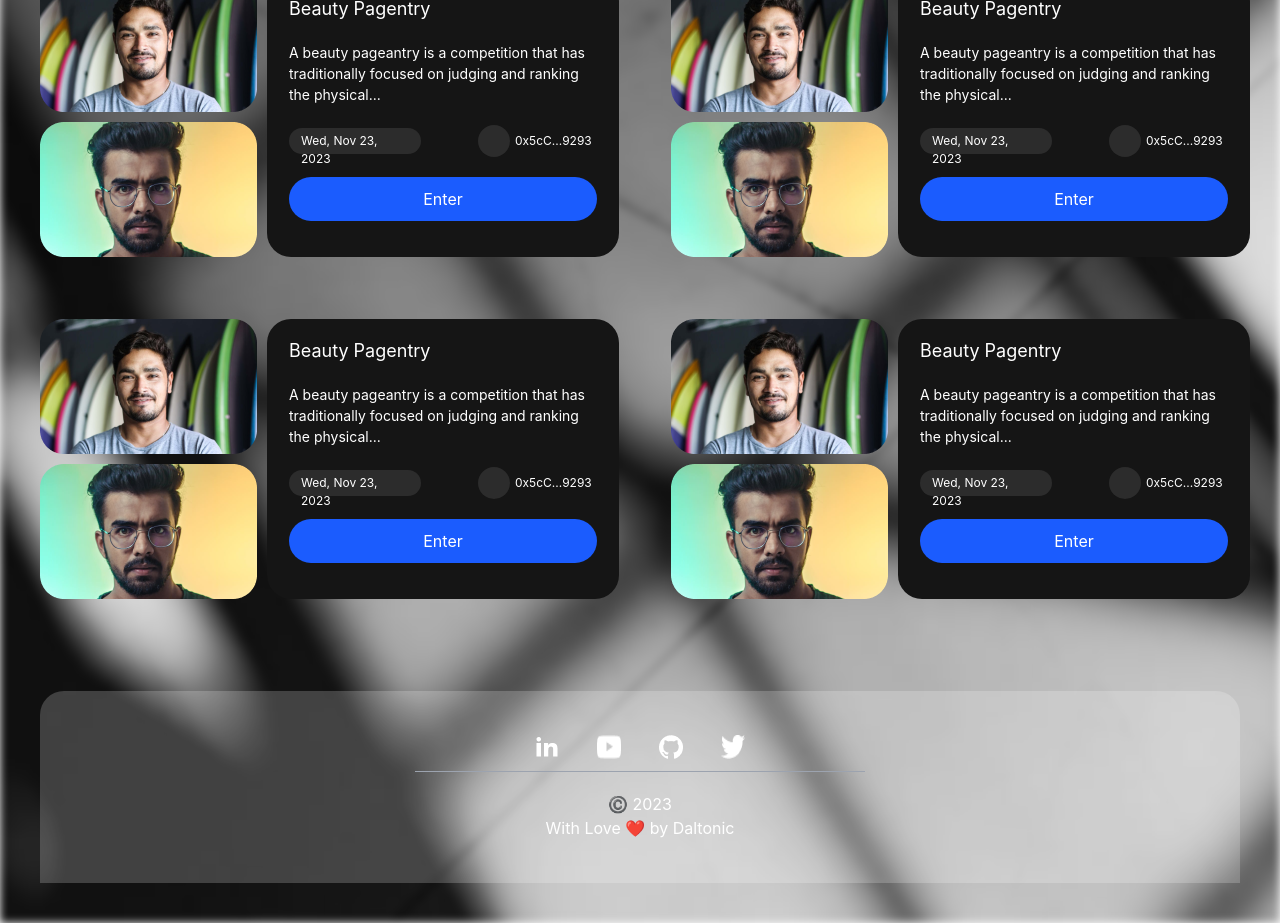
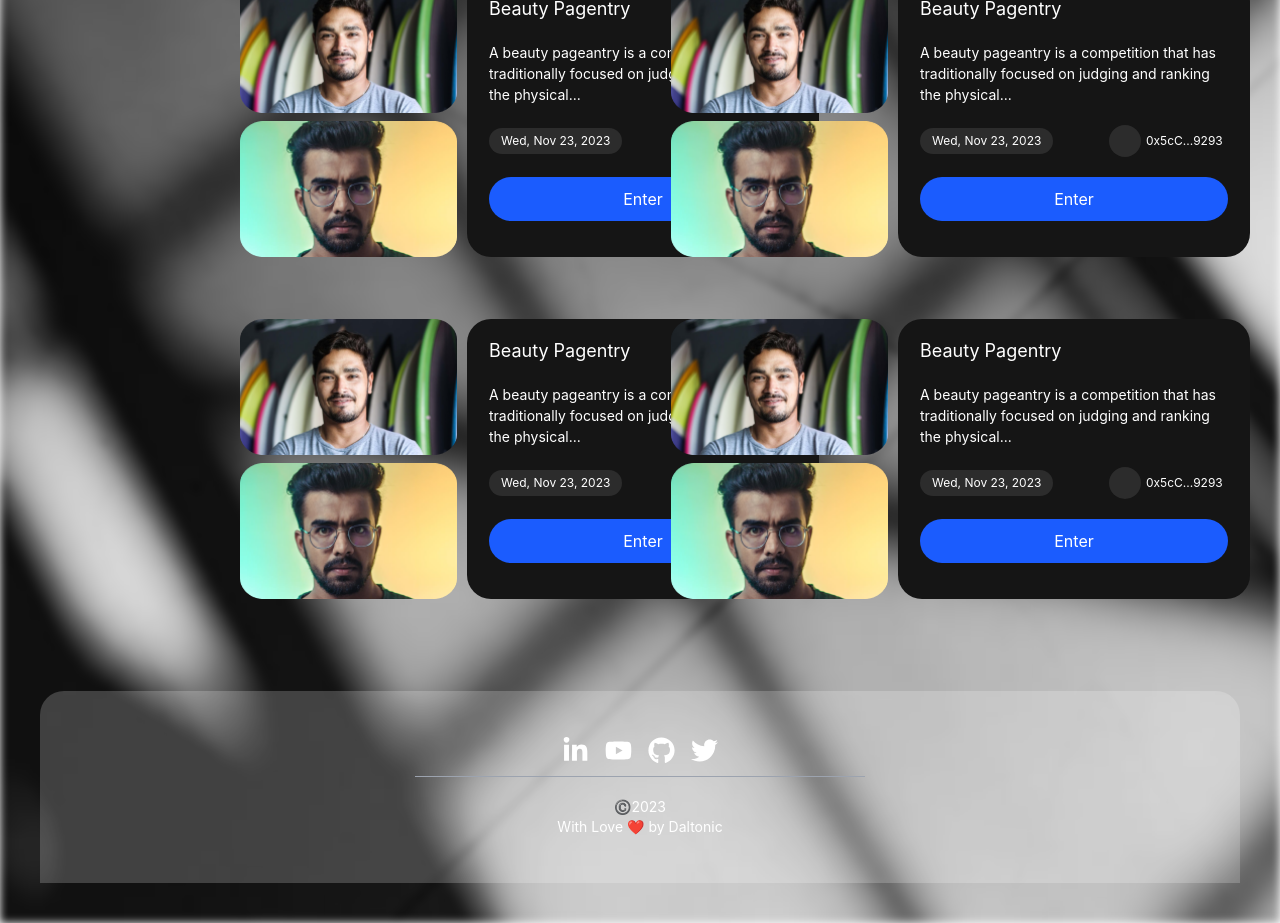
Before and after one commit to Kavorix/Dapp-Vote, a Next.js app: page / in a window 1280 px wide. Shown: the part 520-1443 px from the top of the page. Built offline with nearby package versions, Linux system fonts and the light colour scheme.

Commit message:
improves responsive home interface

```diff
--- a/components/Footer.tsx
+++ b/components/Footer.tsx
@@ -1,27 +1,26 @@
 import React from 'react'
+import { FaGithub, FaLinkedinIn, FaTwitter, FaYoutube } from 'react-icons/fa'
 
 const Footer = () => {
-    return (
-        <footer className="w-full h-[192px] py-[37px]
-             rounded-t-[24px]
-             flex flex-col items-center justify-center
-              bg-white bg-opacity-20 px-5">
+  return (
+    <footer
+      className="w-full h-[192px] py-[37px]
+      rounded-t-[24px] flex flex-col items-center justify-center
+      bg-white bg-opacity-20 px-5"
+    >
+      <div className="flex justify-center items-center space-x-4">
+        <FaLinkedinIn size={27} />
+        <FaYoutube size={27} />
+        <FaGithub size={27} />
+        <FaTwitter size={27} />
+      </div>
 
-            <div className="w-[210px] h-[24px] gap-[38px] flex ">
-                <img src="./assets/images/icomoon-free_linkedin2.png" alt="" />
-                <img src="./assets/images/Vector (1).png" alt="" />
-                <img src="./assets/images/Vector (2).png" alt="" />
-                <img src="./assets/images/Vector (3).png" alt="" />
-            </div>
+      <hr className="w-full sm:w-[450px] border-t border-gray-400 mt-3" />
 
-            <hr className="w-full sm:w-[450px] border-t border-gray-400 mt-3" />
-
-            <p className="text-[16px] font-[500px] mt-5">©️ 2023</p>
-            <p className="text-[16px] font-[500px]">With Love ❤️ by Daltonic</p>
-
-        </footer>
-
-    )
+      <p className="text-sm font-[500px] mt-5">©️{new Date().getFullYear()}</p>
+      <p className="text-sm font-[500px]">With Love ❤️ by Daltonic</p>
+    </footer>
+  )
 }
 
 export default Footer
--- a/components/Navbar.tsx
+++ b/components/Navbar.tsx
@@ -5,7 +5,7 @@ const Navbar = () => {
         <nav className="h-[80px] flex justify-between items-center border border-gray-400
             px-5 rounded-full">
             <p className="text-[20px] text-blue-800 sm:text-[24px]">
-                Blue<span className="text-white font-bold">Votes</span>
+                Dapp<span className="text-white font-bold">Votes</span>
             </p>
             <button className="bg-[#1B5CFE] h-[48px] w-[130px]  sm:w-[148px] px-3 rounded-full text-sm font-bold">
                 Connect wallet
--- a/components/Polls.tsx
+++ b/components/Polls.tsx
@@ -5,8 +5,7 @@ const Polls = () => {
     <div>
       <h1 className="text-center text-[34px] font-[550px] mb-5">Start Voting</h1>
 
-            <div className="grid grid-cols-1 md:grid-cols-1 xl:grid-cols-2 pb-7
-            gap-[62px]">
+      <div className="grid grid-cols-1 xl:grid-cols-2 pb-7 gap-[62px] sm:w-2/3 mx-auto">
         <Poll />
         <Poll />
         <Poll />
@@ -17,30 +16,43 @@ const Polls = () => {
 }
 const Poll = () => {
   return (
-        <div className="grid grid-cols-1 md:grid-cols-2 space-x-20 mx-auto">
-
-            <div className="w-[300px] h-[392px] gap-[10px] md:w-[580px] md:h-[280px]
-            grid grid-cols-1 md:flex justify-start">
-
-                <div className="w-[280px] h-[135px] md:w-[217px] md:h-[280px]
-                grid grid-cols-2 gap-[10px] md:grid-cols-1">
-                    <img src="./assets/images/Rectangle 4.png" alt="" className="w-[130px] md:w-full
-                    h-[135px] rounded-[20px] object-cover"/>
-                    <img src="./assets/images/Rectangle 5.png" alt="" className="w-[130px] md:w-full
-                    h-[135px] rounded-[20px] object-cover"/>
+    <div className="grid grid-cols-1 md:grid-cols-2 mx-auto w-full">
+      <div
+        className="h-[392px] gap-[10px] md:w-[580px] md:h-[280px]
+            grid grid-cols-1 md:flex justify-start w-full"
+      >
+        <div
+          className="w-full flex justify-between space-y-0 sm:space-y-2 sm:flex-col md:w-[217px]"
+        >
+          <img
+            src="./assets/images/Rectangle 4.png"
+            alt=""
+            className="w-[160px] md:w-full
+                    h-[165px] rounded-[20px] object-cover"
+          />
+          <img
+            src="./assets/images/Rectangle 5.png"
+            alt=""
+            className="w-[160px] md:w-full
+                    h-[165px] rounded-[20px] object-cover"
+          />
         </div>
 
-                <div className="w-[280px] h-[257px] gap-[14px] rounded-[24px] space-y-5
-                md:w-[352px] md:h-[280px] bg-[#151515] px-[15px] py-[18px] md:px-[22px]">
+        <div
+          className="w-full h-[257px] gap-[14px] rounded-[24px] space-y-5
+                md:w-[352px] md:h-[280px] bg-[#151515] px-[15px] py-[18px] md:px-[22px]"
+        >
           <h1 className="text-[18px] font-[600px]">Beauty Pagentry</h1>
           <p className="text-[14px] font-[400px]">
-                        A beauty pageantry is a competition that has traditionally
-                        focused on judging and ranking the physical...
+            A beauty pageantry is a competition that has traditionally focused on judging and
+            ranking the physical...
           </p>
 
           <div className="flex justify-between items-center gap-[8px]">
-                        <div className="w-[132px] h-[26px] bg-[#2c2c2c] rounded-full py-[4px] px-[12px]
-                text-[12px] font-[400px]">
+            <div
+              className="h-[26px] bg-[#2c2c2c] rounded-full py-[4px] px-[12px]
+                text-[12px] font-[400px]"
+            >
               Wed, Nov 23, 2023
             </div>
 
@@ -48,12 +60,9 @@ const Poll = () => {
               <div className="h-[32px] w-[32px] rounded-full bg-[#2c2c2c]"></div>
               <p className="text-[12px] font-[400px]">0x5cC...9293</p>
             </div>
-
           </div>
 
-                    <button className="h-[44px] w-full bg-[#1B5CFE] rounded-full">
-                        Enter
-                    </button>
+          <button className="h-[44px] w-full bg-[#1B5CFE] rounded-full">Enter</button>
         </div>
       </div>
     </div>
```
Also changed, not shown: pages/index.tsx (+6 -4 lines). Lines whose indentation alone changed are shown as unchanged.
